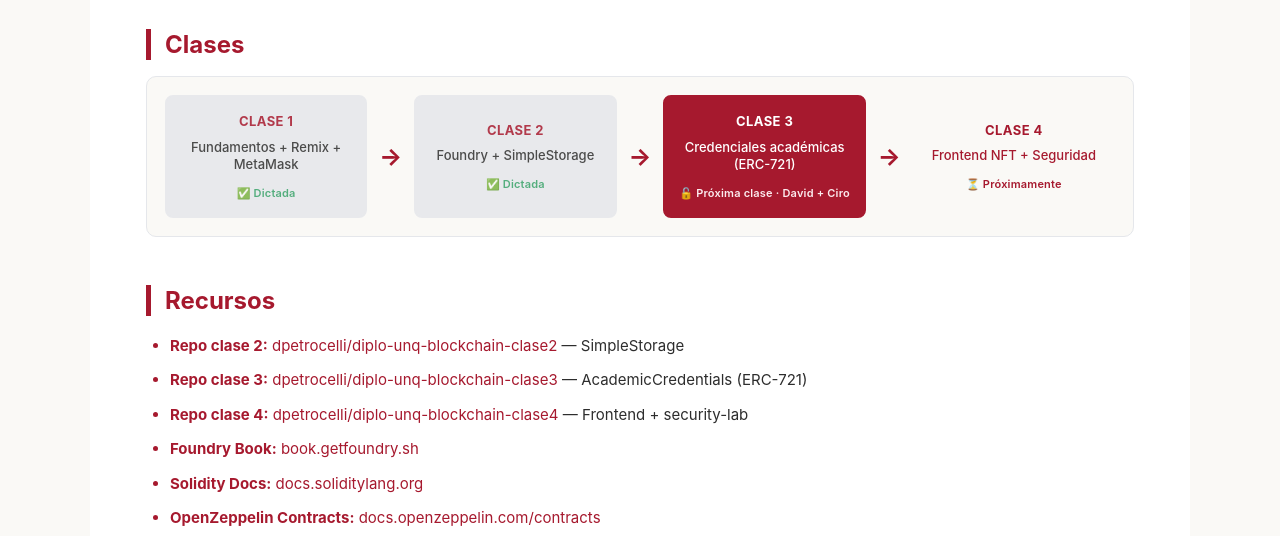
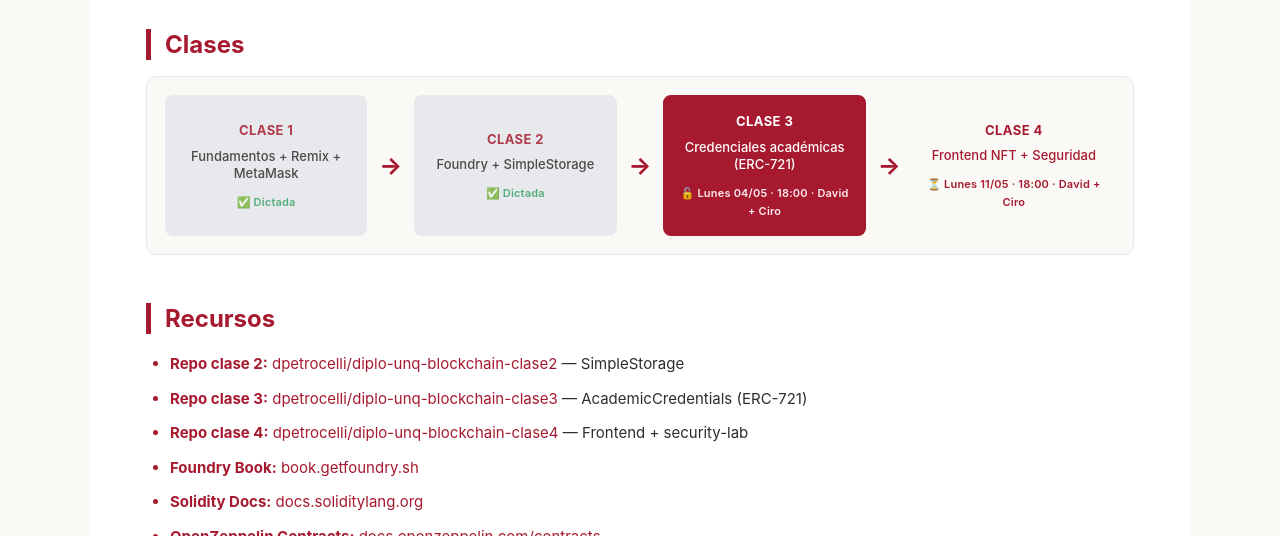
Before and after one commit to dpetrocelli/diplounq2026, a plain HTML site: page index.html in a window 1280 px wide. Shown: the part 247-783 px from the top of the page. Drawn offline with Linux system fonts and the light colour scheme.

Commit message:
Add concrete dates to clase 3 and clase 4 on the index

```diff
--- a/index.html
+++ b/index.html
@@ -48,13 +48,13 @@
       <a href="clase-3.html" class="flow-step open" data-status="abierto">
         <div class="step-num">Clase 3</div>
         <div class="step-name">Credenciales académicas (ERC-721)</div>
-        <div class="step-status">🔓 Próxima clase · David + Ciro</div>
+        <div class="step-status">🔓 Lunes 04/05 · 18:00 · David + Ciro</div>
       </a>
       <span class="flow-arrow" aria-hidden="true">→</span>
       <a href="clase-4.html" class="flow-step" data-status="proximamente">
         <div class="step-num">Clase 4</div>
         <div class="step-name">Frontend NFT + Seguridad</div>
-        <div class="step-status">⏳ Próximamente</div>
+        <div class="step-status">⏳ Lunes 11/05 · 18:00 · David + Ciro</div>
       </a>
     </div>
 
```
